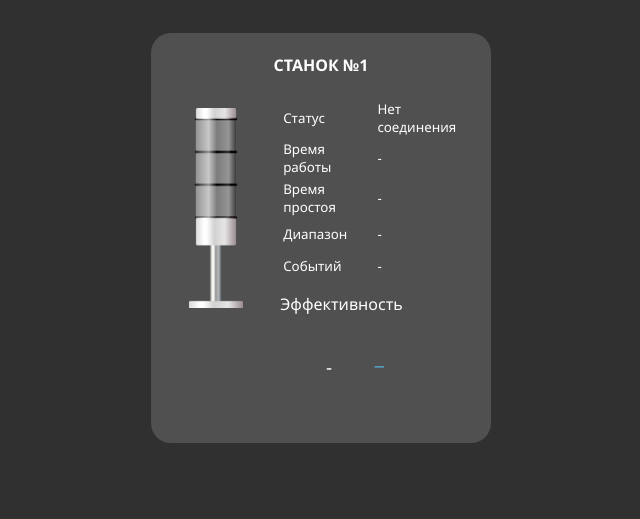
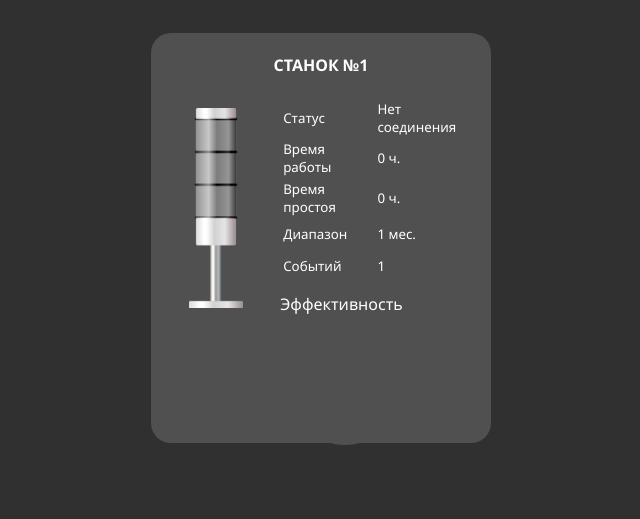
Before and after one commit to AlexTheMaggot/tuft_lac, a Django app: page / in a window 1280 px wide. Shown: the top 519 px of the page, without its empty margins (319-959 px from the left). Run offline with Django 5.2, Linux system fonts and the light colour scheme; tables that the repository leaves empty hold one stand-in row (values such as "Sample post"); parts of the project's set-up code (start-up, migrations or seed data) failed here and were passed over.

Commit message:
- add dynamic results and add chart

```diff
--- a/tuft_lac/mainapp/templates/mainapp/index.html
+++ b/tuft_lac/mainapp/templates/mainapp/index.html
@@ -35,7 +35,7 @@
                                     Время работы
                                 </td>
                                 <td>
-                                    -
+                                    {{ machine.worktime }} ч.
                                 </td>
                             </tr>
                             <tr class="tr">
@@ -43,7 +43,7 @@
                                     Время простоя
                                 </td>
                                 <td>
-                                    -
+                                    {{ machine.freetime }} ч.
                                 </td>
                             </tr>
                             <tr class="tr">
@@ -51,7 +51,7 @@
                                     Диапазон
                                 </td>
                                 <td>
-                                    -
+                                    1 мес.
                                 </td>
                             </tr>
                             <tr class="tr">
@@ -59,16 +59,17 @@
                                     Событий
                                 </td>
                                 <td>
-                                    -
+                                    {{ machine.count }}
                                 </td>
                             </tr>
                         </table>
                         Эффективность
-                        <div class="graph">
-                            <svg version="1.1" id="layer_1" xmlns="http://www.w3.org/2000/svg" xmlns:xlink="http://www.w3.org/1999/xlink" x="0px" y="0px" viewBox="0 0 170 170" style="enable-background:new 0 0 170 170;" xml:space="preserve">
-                                <path class="st0" d="M84.4,44.6c0-0.2,0-0.3,0-0.4c0-0.2,0-0.4,0-0.6"/>
-                                <text x="39" y="50" font-size="16px" fill="#fff" >-</text>
-                            </svg>
+                        <div class="chart">
+                            <div class="chart__filled"></div>
+                            <div class="chart__filled"></div>
+                            <div class="chart__clear"></div>
+                            <div class="chart__clear"></div>
+                            <div class="chart__filled-mask"></div>
                         </div>
                     </div>
                 </div>
```
